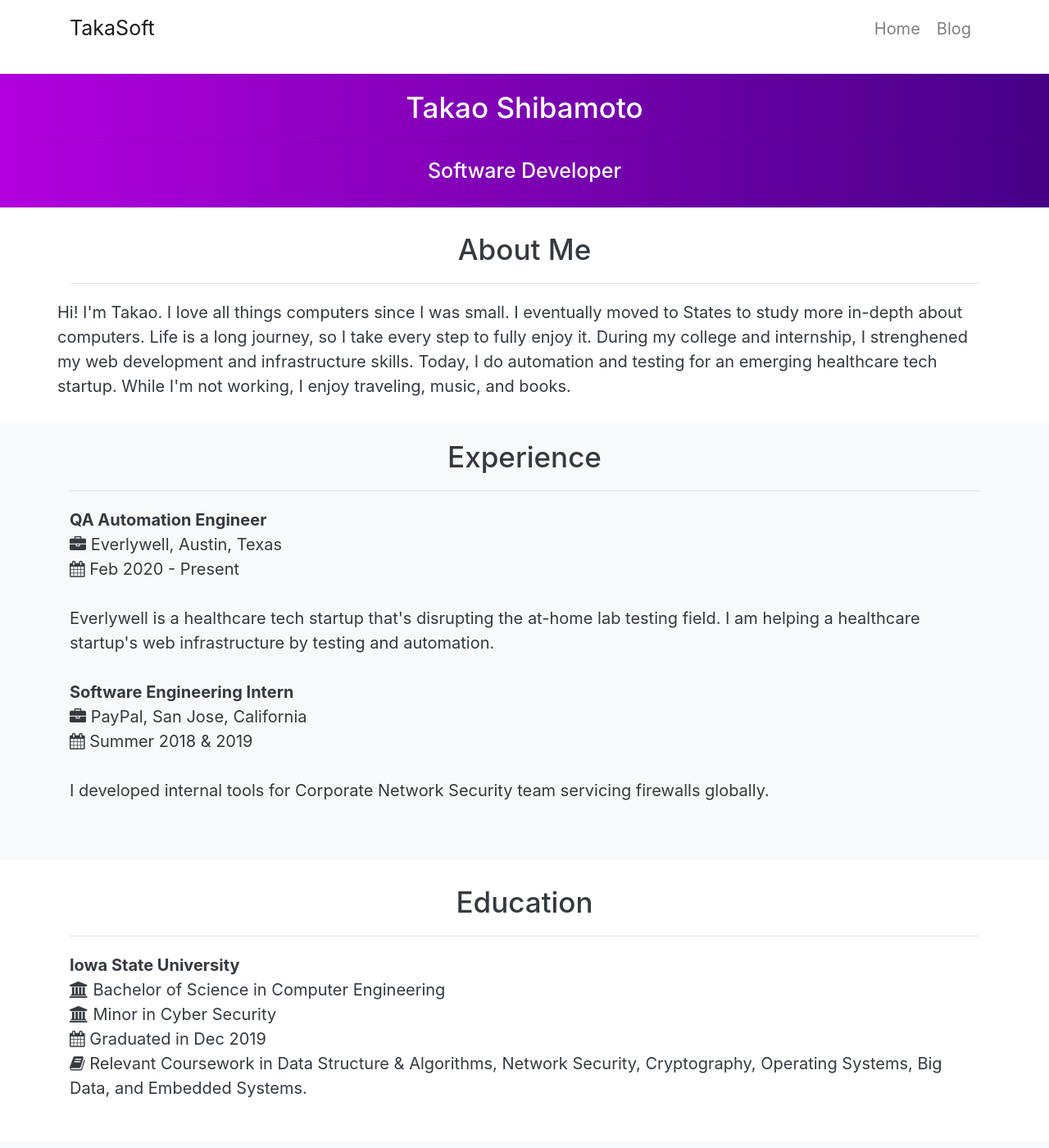
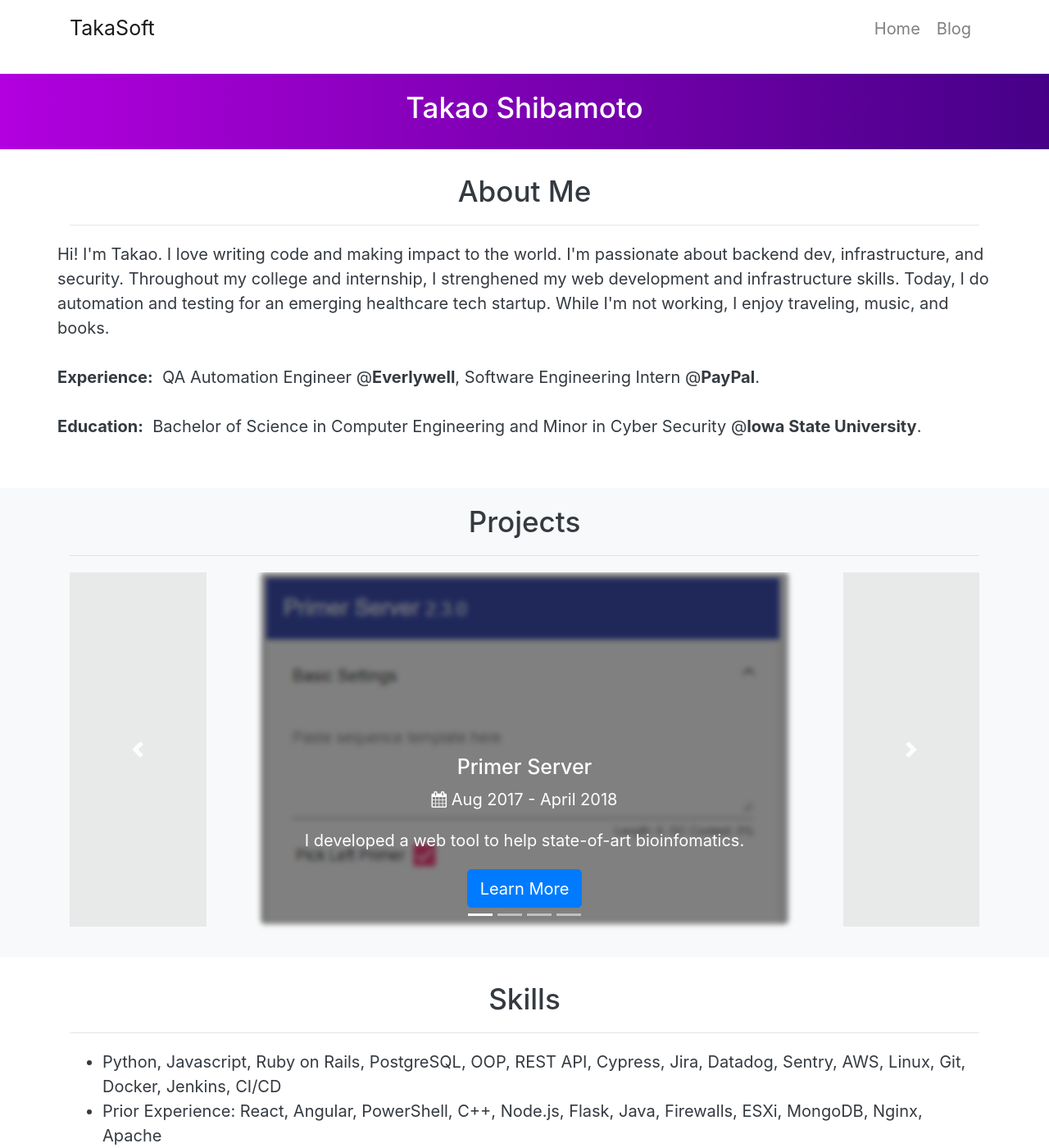
Before and after one commit to takasoft/takasoft.github.io, a Jekyll site: the page built from index.html, in a window 1280 px wide and 1400 px high. Shown: the whole window at 82% size. Built offline with Jekyll 4.4.1, drawn with Linux system fonts in a browser that asks for light colours; some of the changed text lies outside the part shown.

Commit message:
update about

```diff
--- a/index.html
+++ b/index.html
@@ -5,8 +5,6 @@ title: Home
 
 <div class="p-3 mb-2 bg-takao text-white story-title">
   <h3>Takao Shibamoto</h3>
-  <hr>
-  <h5>Software Developer</h5>
 </div>
 
 <div id="about-me" class="p-3 mb-2 bg-transparent text-dark">
@@ -15,48 +13,20 @@ title: Home
     <hr>
     <div class="row">
       Hi! I'm Takao.
-      I love all things computers since I was small.
-      I eventually moved to States to study more in-depth about computers.
-      Life is a long journey, so I take every step to fully enjoy it.
-      During my college and internship, I strenghened my web development and infrastructure skills.
+      I love writing code and making impact to the world. I'm passionate about backend dev, infrastructure, and security.
+      Throughout my college and internship, I strenghened my web development and infrastructure skills.
       Today, I do automation and testing for an emerging healthcare tech startup.
       While I'm not working, I enjoy traveling, music, and books.
     </div>
-  </div>
-</div>
-
-<div id="work-experience" class="p-3 mb-2 bg-light text-dark">
-  <div class="container">
-    <h3 class="story-title">Experience</h3>
-    <hr>
-    <p>
-      <b>QA Automation Engineer</b><br>
-      <i class="fa fa-briefcase"></i> Everlywell, Austin, Texas<br>
-      <i class="fa fa-calendar"></i> Feb 2020 - Present<br><br>
-
-      Everlywell is a healthcare tech startup that's disrupting the at-home lab testing field.
-      I am helping a healthcare startup's web infrastructure by testing and automation.<br><br>
-
-      <b>Software Engineering Intern</b><br>
-      <i class="fa fa-briefcase"></i> PayPal, San Jose, California<br>
-      <i class="fa fa-calendar"></i> Summer 2018 & 2019<br><br>
-
-      I developed internal tools for Corporate Network Security team servicing firewalls globally.<br><br>
-    </p>
-  </div>
-</div>
-
-<div id="education" class="p-3 mb-2 bg-transparent text-dark">
-  <div class="container">
-    <h3 class="story-title">Education</h3>
-    <hr>
-    <p>
-      <b>Iowa State University</b><br>
-      <i class="fa fa-university"></i> Bachelor of Science in Computer Engineering<br>
-      <i class="fa fa-university"></i> Minor in Cyber Security<br>
-      <i class="fa fa-calendar"></i> Graduated in Dec 2019<br>
-      <i class="fa fa-book"></i> Relevant Coursework in Data Structure & Algorithms, Network Security, Cryptography, Operating Systems, Big Data, and Embedded Systems.
-    </p>
+    <br>
+    <div class="row">
+      <b>Experience:</b>&nbsp; QA Automation Engineer @ <b>Everlywell</b>, Software Engineering Intern @ <b>PayPal</b>.
+    </div>
+    <br>
+    <div class="row">
+      <b>Education:</b>&nbsp; Bachelor of Science in Computer Engineering and Minor in Cyber Security @ <b>Iowa State University</b>.
+    </div>
+    <br>
   </div>
 </div>
 
@@ -123,7 +93,7 @@ title: Home
 
 <div id="skills" class="p-3 mb-2 bg-transparent text-dark">
   <div class="container">
-    <h3 class="story-title">Technologies I Use</h3>
+    <h3 class="story-title">Skills</h3>
     <hr>
     <ul>
       <li>Python, Javascript, Ruby on Rails, PostgreSQL, OOP, REST API, Cypress, Jira, Datadog, Sentry, AWS, Linux, Git, Docker, Jenkins, CI/CD</li>
@@ -132,16 +102,14 @@ title: Home
   </div>
 </div>
 
-<div id="contact"  class="p-3 mb-2 bg-light text-dark">
+<div id="contact" class="p-3 mb-2 bg-light text-dark">
   <div class="container">
     <h3 class="story-title">Contact</h3>
     <hr>
     <p class="story-title">
       Email: shibamoto.takao at gmail.com<br><br>
 
-      <a href="https://www.linkedin.com/in/takao-shibamoto" target="_blank"><i class="fa fa-linkedin fa-3x"></i></a>
-      <a href="https://github.com/takasoft" target="_blank"><i class="fa fa-github fa-3x"></i></a>
-      <a href="https://stackoverflow.com/users/7336605" target="_blank"><i class="fa fa-stack-overflow fa-3x"></i></a>
+      Follow me on <a href="https://www.linkedin.com/in/takao-shibamoto" target="_blank">LinkedIn</a> or <a href="https://github.com/takasoft" target="_blank">GitHub</a>.
     </p>
   </div>
 </div>
```
